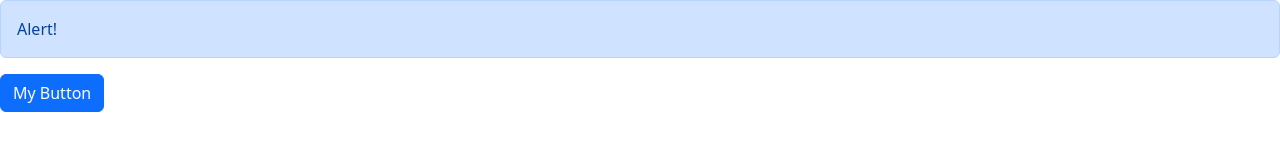
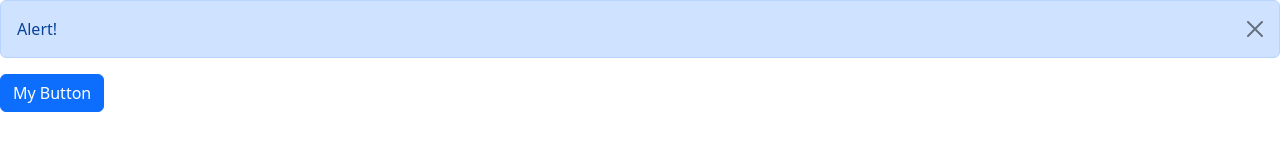
Before and after one commit to atully5316/ReactAppTutorial, a React (Vite) app: page / in a window 1280 px wide. Both pictures are taken after a click on the button "My Button". Shown: the top 160 px of the page. Built offline with nearby package versions, Linux system fonts and the light colour scheme.

Commit message:
Tutorial Complete

```diff
--- a/src/App.tsx
+++ b/src/App.tsx
@@ -6,7 +6,9 @@
   const [alertVisible, setAlertVisibility] = useState(false);
   return (
     <div>
-      {alertVisible && <Alert>Alert!</Alert>}
+      {alertVisible && (
+        <Alert onClose={() => setAlertVisibility(false)}>Alert!</Alert>
+      )}
       <Button onClick={() => setAlertVisibility(true)}>My Button</Button>
     </div>
   );
--- a/src/components/Alert.tsx
+++ b/src/components/Alert.tsx
@@ -2,15 +2,20 @@
 
 interface Props {
   children: ReactNode;
+  onClose: () => void;
 }
 
-const Alert = ({ children }: Props) => {
+const Alert = ({ children, onClose }: Props) => {
   return (
-    <div
-      className="alert alert-primary alert-dismissable fade show"
-      role="alert"
-    >
+    <div className="alert alert-primary alert-dismissible">
       {children}
+      <button
+        type="button"
+        className="btn-close"
+        onClick={onClose}
+        data-bs-dismiss="alert"
+        aria-label="Close"
+      ></button>
     </div>
   );
 };
```
